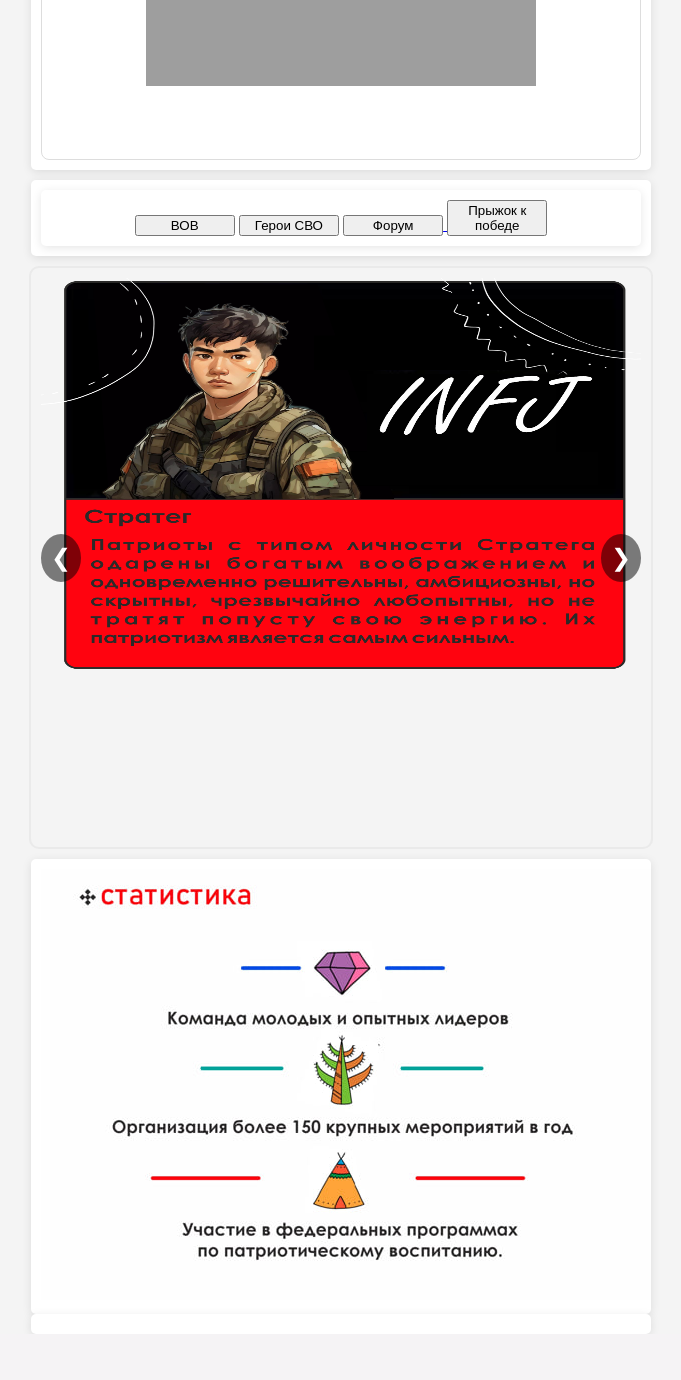
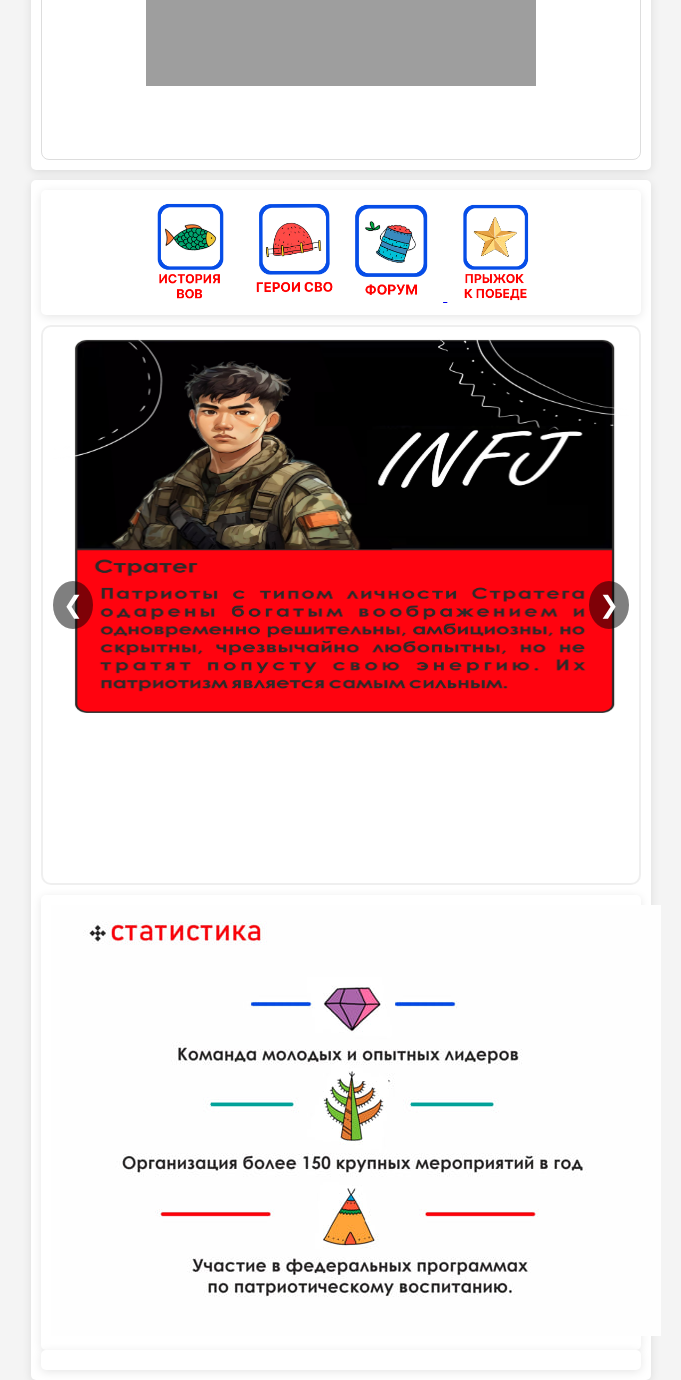
Before and after one commit to lakses/Auth, a Django app: page / in a window 1280 px wide. Shown: the part 2478-3858 px from the top of the page, without its empty margins (299-980 px from the left). Before the commit the page ends 3793 px from the top, so only its background shows below. Run offline with Django 5.2, Linux system fonts and the light colour scheme; data comes from the database, SQL or seed files in the repository; both versions use the stored data as it was after the commit; grey boxes are pictures that could not be loaded.

Commit message:
dashe ne budet, v novgorod ne letim

```diff
--- a/Autorization/settings.py
+++ b/Autorization/settings.py
@@ -11,8 +11,7 @@ SECRET_KEY = 'django-insecure-5_=9d(l$zh&y=qalq842(&^ysyswn+0a0cs_k*kr-t+#l#@jg5
 # SECURITY WARNING: don't run with debug turned on in production!
 DEBUG = True
 
-ALLOWED_HOSTS = ['192.168.31.22','localhost'
-    '127.0.0.1'
+ALLOWED_HOSTS = ['127.0.0.1'
                  ]
 MEDIA_URL = '/media/'
 MEDIA_ROOT = os.path.join(BASE_DIR, 'media')
--- a/game/templates/index.html
+++ b/game/templates/index.html
@@ -35,7 +35,7 @@
             position: absolute;
             bottom: 0;
             left: 40px;
-            width: 80px; /* Увеличили ширину изображения */
+            width: 200px; /* Увеличили ширину изображения */
             height: 120px; /* Увеличили высоту изображения */
         }
 
--- a/main_page/templates/main.html
+++ b/main_page/templates/main.html
@@ -183,6 +183,37 @@
     right: 10px;
     padding: 0px;
 }
+.game-button{
+    background-color: rgba(0, 0, 128, 0);
+    background-repeat: no-repeat;
+    background-image: url('{% static "game_button.png" %}');
+    background-size: contain;
+    background-position: center;
+    border: none;
+    width: 100px;
+    height: 100px;
+    cursor: pointer;
+    right: 10px;
+}
+.forum-button{
+    background-color: rgba(0, 0, 128, 0);
+    background-repeat: no-repeat;
+    background-image: url('{% static "forum_button.png" %}');
+    background-size: contain;
+    background-position: center;
+    border: none;
+    width: 100px;
+    height: 100px;
+    cursor: pointer;
+    right: 10px;
+}
+.hover-shadow {
+        transition: box-shadow 0.3s ease;
+    }
+
+.hover-shadow:hover {
+        box-shadow: 0 4px 8px rgba(0, 0, 0, 0.2);
+    }
     </style>
 </head>
 <body>
@@ -246,38 +277,49 @@
     <div style="margin: 10px;"></div><!--ну не много их-->
     <div class="container">
         <div class="container" x-data="{ activeField: null }" style="display: flex; flex-direction: column; gap: 10px;">
-            <div style="display: block; flex-direction: column; gap: 10px; text-align: center;">
+            <div style="display: block; flex-direction: column; gap: 10px; text-align: center; border: none;">
+                <!-- Кнопка "ВОВ" -->
                 <button
                     @click="activeField = activeField === 'vov' ? null : 'vov'"
-                    style="margin: 0; width: 100px;"
+                    style="margin: 0; width: 100px; background-color: rgba(0, 0, 128, 0); background-repeat: no-repeat; border: none; cursor: pointer;"
+                    class="hover-shadow"
                 >
-                    ВОВ
+                    <img src="{% static 'hist_button.png' %}" style="width: 100px; height: 100px;">
                 </button>
 
+                <!-- Кнопка "Герои СВО" -->
                 <button
                     @click="activeField = activeField === 'heroes' ? null : 'heroes'"
-                    style="margin: 0; width: 100px;"
+                    style="margin: 0; width: 100px; height: 100px; background-color: rgba(0, 0, 128, 0); background-repeat: no-repeat; border: none; cursor: pointer;"
+                    class="hover-shadow"
                 >
-                    Герои СВО
+                    <img src="{% static 'hero_button.png' %}" style="width: 100px; height: 100px;">
                 </button>
+
+                <!-- Кнопка "Форум" -->
                 {% csrf_token %}
                 <a href="{% url 'post_list' %}">
-                    <button style="margin: 0; width: 100px;" name="forum">Форум</button>
+                    <button class="forum-button hover-shadow"></button>
                 </a>
+
+                <!-- Кнопка "Прыжок к победе" -->
                 {% csrf_token %}
                 <a href="{% url 'game' %}">
-                    <button style="margin: 0; width: 100px;" name="game_url">Прыжок к победе</button>
+                    <button class="game-button hover-shadow"></button>
                 </a>
+
+                <!-- Контент для "ВОВ" -->
                 <div x-show="activeField === 'vov'">
-                    вов
+                    Великая Отечественная война (1941–1945) — одна из самых трагических и героических страниц в истории нашей страны. Это была не просто война, это была битва за выживание, за свободу и независимость Советского Союза, за будущее всего человечества.
                 </div>
 
+                <!-- Контент для "Герои СВО" -->
                 <div x-show="activeField === 'heroes'">
-                    герои сво
+                    Специальная военная операция (СВО), начавшаяся 24 февраля 2022 года, стала важным этапом в современной истории России. Эта операция была initiated с целью защиты национальных интересов, обеспечения безопасности страны и поддержки мирного населения Донбасса, которое на протяжении восьми лет страдало от вооруженных конфликтов и гуманитарного кризиса.
                 </div>
             </div>
         </div>
-    </div>
+
     <div style="margin: 10px;"></div><!--обожаю пустышкэ-->
     <div class="image-carousel">
 
```
Also changed, not shown: accounts/templates/account.html (+6 -6 lines), forum/templates/post_detail.html (+13 -7 lines), forum/views.py (+20 -11 lines), accounts/static/forum_button.png (added), accounts/static/game_button.png (added), accounts/static/hero_button.png (added), accounts/static/hist_button.png (added), accounts/static/hum.png, accounts/static/leave_button.png (added), accounts/static/serteficat.jpg (added), db.sqlite3.
